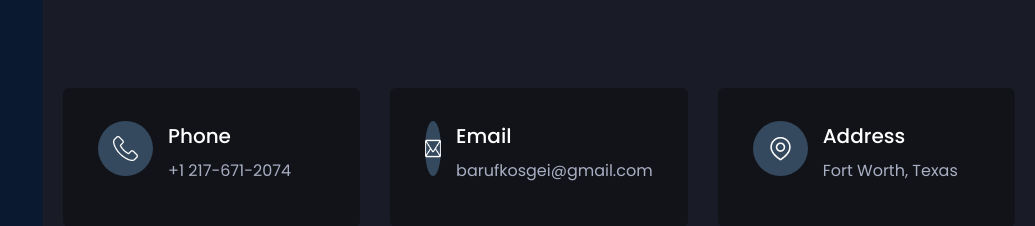
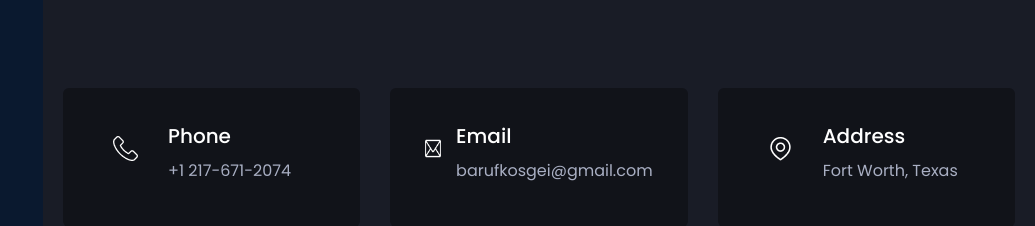
Before and after one commit to KBaruf/personal-website, a React (Create React App) app: page / in a window 1280 px wide. Shown: the part 3040-3266 px from the top of the page, without its empty margins (245-1280 px from the left). Built offline with nearby package versions, Linux system fonts and the light colour scheme.

Commit message:
fix: fix icon issue on about section

```diff
--- a/src/assets/scss/main/_style.scss
+++ b/src/assets/scss/main/_style.scss
@@ -1091,7 +1091,7 @@
     z-index: 1;
     border-radius: 50%;
     color: #fff;
-    background-color: #34495e;
+    // background-color: #34495e;
     img {
       filter: invert(1);
     }
@@ -1931,7 +1931,7 @@
   .icon {
     width: 55px;
     height: 55px;
-    background: #34495e;
+    // background: #34495e;
     border-radius: 50%;
     display: flex;
     align-items: center;
--- a/src/components/about/Education.jsx
+++ b/src/components/about/Education.jsx
@@ -29,9 +29,7 @@
     <ul>
       {educationContent.map((val, i) => (
         <li key={i}>
-          {/* <div className='icon'>
-            <img src='img/about/book.png' alt='icon' />
-          </div> */}
+          <div className='icon'>{/* <img src='img/about/book.png' alt='icon' /> */}</div>
           <span className='time open-sans-font text-uppercase'>{val.year}</span>
           <h5 className='poppins-font text-uppercase'>
             {val.degree}
```
Also changed, not shown: public/img/about/avatar.jpg.
